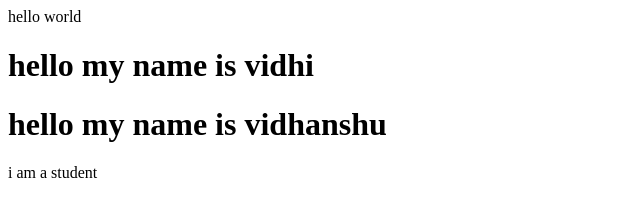
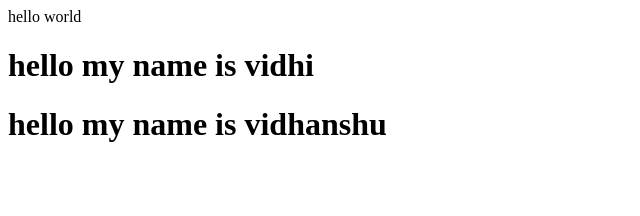
Before and after one commit to vidhanshu05/Locall, a plain HTML site: page index.html in a window 1280 px wide. Shown: the whole page, without its empty margins (0-640 px from the left). Drawn offline with Linux system fonts and the light colour scheme.

Commit message:
'deletedline'

```diff
--- a/index.html
+++ b/index.html
@@ -1,4 +1,3 @@
 <p>hello world</p>
 <h1>hello my name is vidhi</h1>
 <h1>hello my name is vidhanshu</h1>
-<p>i am a student</p>
```
